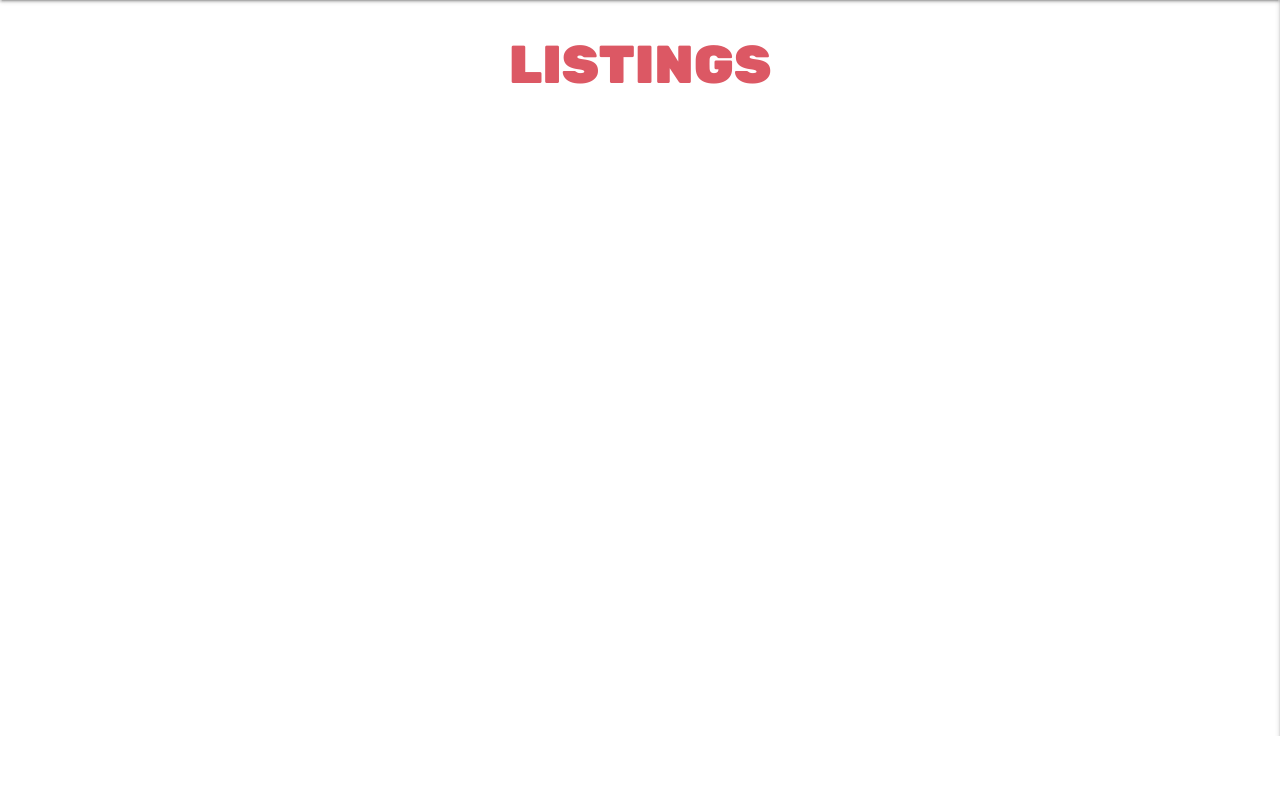
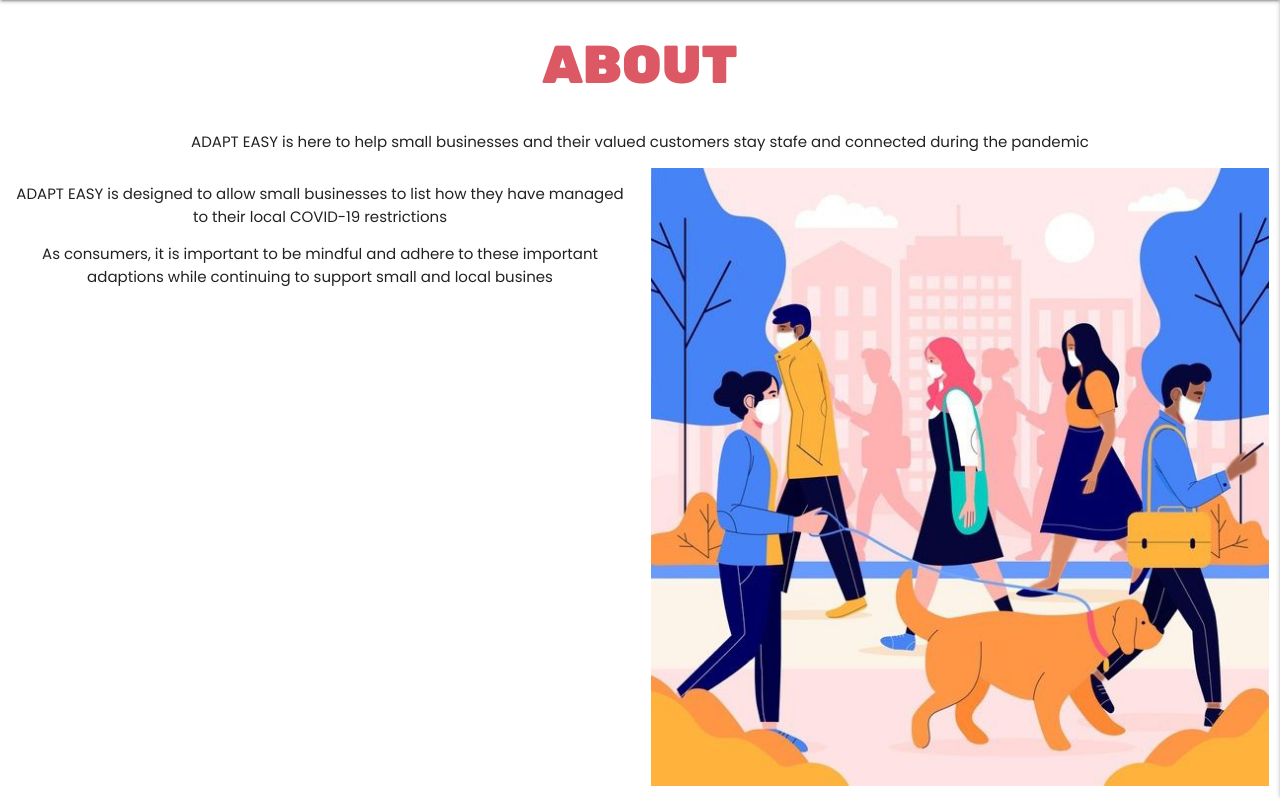
Before and after one commit to lucyrush/adapt-easy, a Flask app: page /about in a window 1280 px wide. Shown: the part 64-876 px from the top of the page. Before the commit the page ends 800 px from the top, so only its background shows below. Run offline with Flask 2, Linux system fonts and the light colour scheme; some libraries are stand-ins or nearby versions.

Commit message:
Update About page to include more info

```diff
--- a/templates/about.html
+++ b/templates/about.html
@@ -1,14 +1,18 @@
 {% extends "base.html" %}
 {% block content %}
 
-<h2 class="page-heading center-align"> Listings </h2>
+<h2 class="page-heading center-align"> About </h2>
 
-    {% for adaption in adaptions %}
-        {{ adaption.business_name }}<br>
-        {{ adaption.business_description }}<br>
-        {{ adaption.adaption_description }}<br>
-        {{ adaption.mask_mandatory }}<br>
-        {{ adaption.valid_until }}<br>
-        {{ adaption.image_url }}<br>
-    {% endfor %}
+<div class="row">
+      <div class="col s12"><p class="page-intro center-align"> ADAPT EASY is here to help small businesses and their valued customers
+        stay stafe and connected during the pandemic </p></div>
+      <div class="col s6">
+        <p class="page-intro center-align"> ADAPT EASY is designed to allow small businesses to list how they have
+            managed to their local COVID-19 restrictions</p>
+        <p class="page-intro center-align"> As consumers, it is important to be mindful and adhere to these
+            important adaptions while continuing to support small and local busines</p>
+      </div>
+      <div class="col s6"><img class="responsive-img center-align" src="static/images/Crowd 01_Copy.jpg"></div>
+    </div>
+
 {% endblock %}
```
Also changed, not shown: static/images/Crowd 01_Copy.jpg (added).
